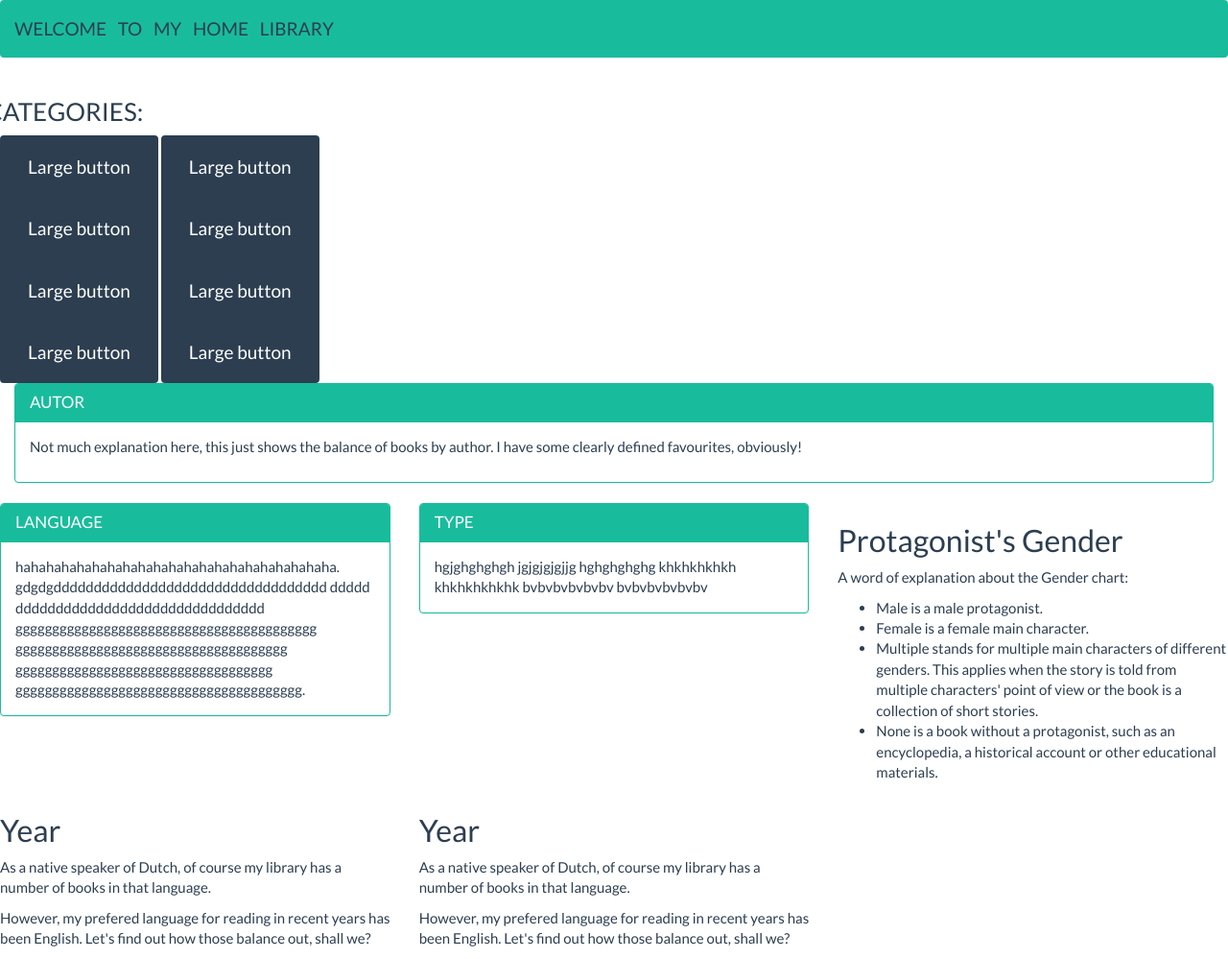
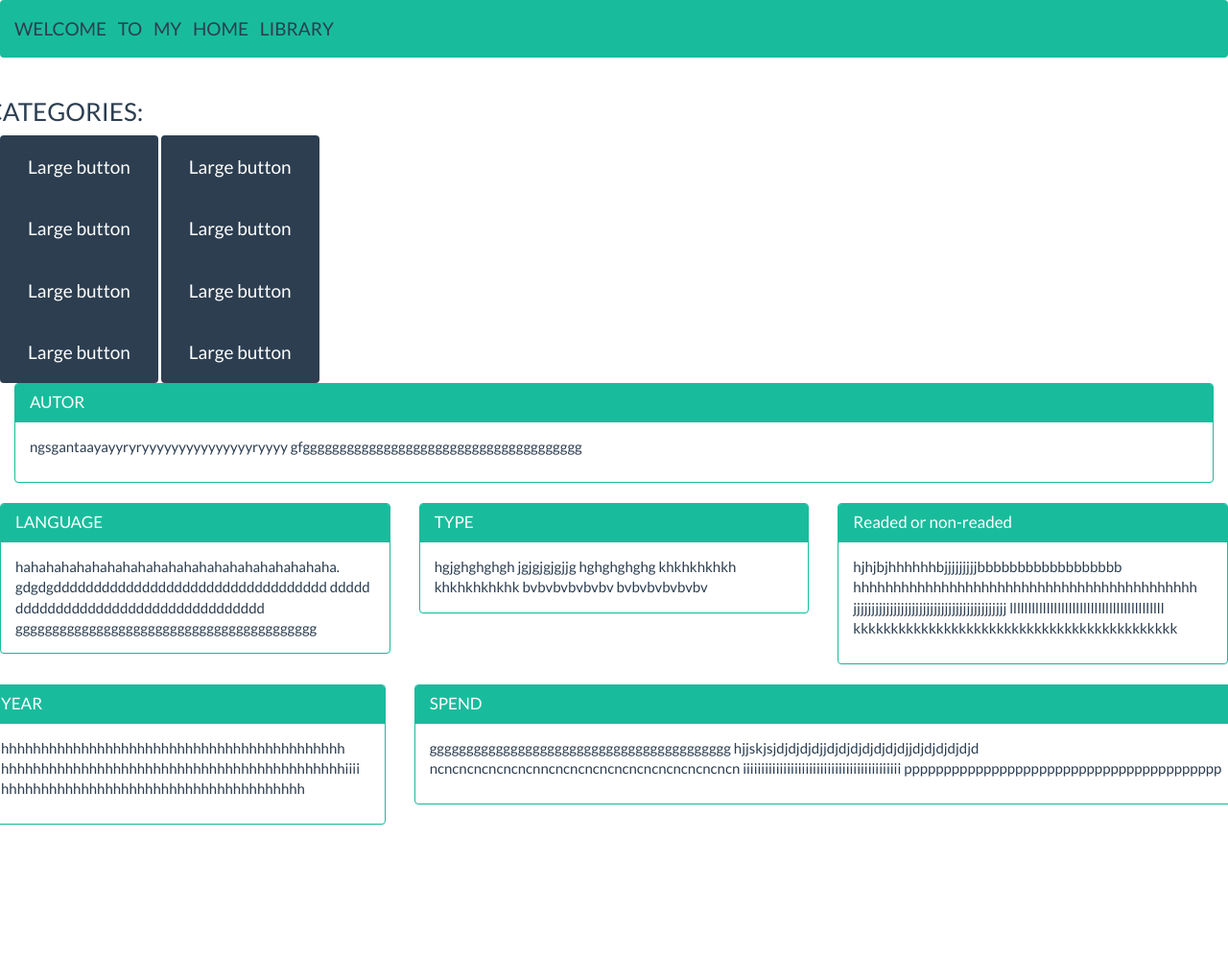
Before and after one commit to Code-Institute-Submissions/Home-library, a plain HTML site: page index.html in a window 1280 px wide. Shown: the top 999 px of the page at 96% size. After the commit the page ends 880 px from the top, so only its background shows below. Drawn offline with nearby package versions, Linux system fonts and the light colour scheme; a script that the page names is missing.

Commit message:
added panels to the graphs

```diff
--- a/index.html
+++ b/index.html
@@ -40,6 +40,8 @@
               </div>
         </nav>
 
+        <div class="photo"></div>
+
         <div class="row">
         <div class="col-xs-12 col-sm-12 col-md-12">
             <div class="row">
@@ -76,10 +78,8 @@
     <h3 class="panel-title">AUTOR</h3>
   </div>
   <div class="panel-body">
-      <p>Not much explanation here, this just shows the balance of books by author. I have some clearly defined
-          favourites,
-          obviously!
-        </p>
+      <p>ngsgantaayayyryryyyyyyyyyyyyyyyryyyy
+      gfgggggggggggggggggggggggggggggggggggggg</p>
     <div id="autor-balance"></div>
   </div>
 </div>
@@ -97,9 +97,6 @@
     gdgdgdddddddddddddddddddddddddddddddddd
     ddddd   ddddddddddddddddddddddddddddddd
     ggggggggggggggggggggggggggggggggggggggggg
-    ggggggggggggggggggggggggggggggggggggg
-    ggggggggggggggggggggggggggggggggggg
-    ggggggggggggggggggggggggggggggggggggggg.
      <div id="language-balance"></div>
   </div>
 </div>
@@ -125,38 +122,53 @@
       </div>
 
       <div class="col-sm-6 col-md-4 chart" id="readed-div">
-        <h2>Protagonist's Gender</h2>
-        <p>A word of explanation about the Gender chart:</p>
-        <ul>
-          <li>Male is a male protagonist.</li>
-          <li>Female is a female main character.</li>
-          <li>Multiple stands for multiple main characters of different genders. This applies when the story is told
-            from
-            multiple characters' point of view or the book is a collection of short stories.</li>
-          <li>None is a book without a protagonist, such as an encyclopedia, a historical account or other educational
-            materials.</li>
-        </ul>
-        <div id="readed-balance"></div>
+        <div class="panel panel-success">
+  <div class="panel-heading">
+    <h3 class="panel-title">Readed or non-readed</h3>
+  </div>
+  <div class="panel-body">
+      <p>hjhjbjhhhhhhbjjjjjjjjjbbbbbbbbbbbbbbbbbb
+      hhhhhhhhhhhhhhhhhhhhhhhhhhhhhhhhhhhhhhhhhhh
+      jjjjjjjjjjjjjjjjjjjjjjjjjjjjjjjjjjjjjjjjjj
+      llllllllllllllllllllllllllllllllllllllllll
+      kkkkkkkkkkkkkkkkkkkkkkkkkkkkkkkkkkkkkkkkkkk</p>
+    <div id="readed-balance"></div>
+  </div>
+</div>
       </div>
 
+      <div class="row">
+
       <div class="col-sm-6 col-md-4 chart" id="year-div">
-        <h2>Year</h2>
-        <p>As a native speaker of Dutch, of course my library has a number of books in that language.</p>
-        <p>However, my prefered language for reading in recent years has been English. Let's find out how those balance
-          out,
-          shall we?
-        </p>
-        <div id="year-balance"></div>
+       <div class="panel panel-success">
+  <div class="panel-heading">
+    <h3 class="panel-title">YEAR</h3>
+  </div>
+  <div class="panel-body">
+      <p>hhhhhhhhhhhhhhhhhhhhhhhhhhhhhhhhhhhhhhhhhhh
+      hhhhhhhhhhhhhhhhhhhhhhhhhhhhhhhhhhhhhhhhhhhiiii
+      hhhhhhhhhhhhhhhhhhhhhhhhhhhhhhhhhhhhhh</p>
+    <div id="year-balance"></div>
+  </div>
+</div>
       </div>
 
-      <div class="col-sm-6 col-md-4 chart" id="spend-div">
-        <h2>Year</h2>
-        <p>As a native speaker of Dutch, of course my library has a number of books in that language.</p>
-        <p>However, my prefered language for reading in recent years has been English. Let's find out how those balance
-          out,
-          shall we?
-        </p>
+      <div class="col-sm-6 col-md-8 chart" id="spend-div">
+        <div class="panel panel-success">
+  <div class="panel-heading">
+    <h3 class="panel-title">SPEND</h3>
+  </div>
+  <div class="panel-body">
+    <p>ggggggggggggggggggggggggggggggggggggggggg
+    hjjskjsjdjdjdjdjjdjdjdjdjdjdjdjjdjdjdjdjdjd
+    ncncncncncncncnncncncncncncncncncncncncncn
+    iiiiiiiiiiiiiiiiiiiiiiiiiiiiiiiiiiiiiiiiiii
+    pppppppppppppppppppppppppppppppppppppppp</p>
+     <div id="spend-balance"></div>
+  </div>
+</div>
         <div id="spend-balance"></div>
+      </div>
       </div>
       </div>
 
--- a/static/css/style.css
+++ b/static/css/style.css
@@ -14,7 +14,7 @@ body {
 }
 
 .photo {
-    background-image: yellow;/*url("../../assets/book1.jpg");*/
+    background-image: yellow;/*url("../../assets/book.jpg");*/
     background-repeat: no-repeat;
     background-position: center;
     background-size: cover;
@@ -22,6 +22,6 @@ body {
     padding: 0;
 }
 
-.chart {
+/*.chart {
     overflow: auto;
-}
+}*/
--- a/static/js/graphs.js
+++ b/static/js/graphs.js
@@ -108,7 +108,7 @@ function show_spend(ndx){
     var stackedChart = dc.barChart("#spend-balance");
 
     stackedChart
-        .width(400)
+        .width(700)
         .height(300)
         .dimension(place_dim)
         .group(spendByPlaceLanguagePolish, "Polish")
```
